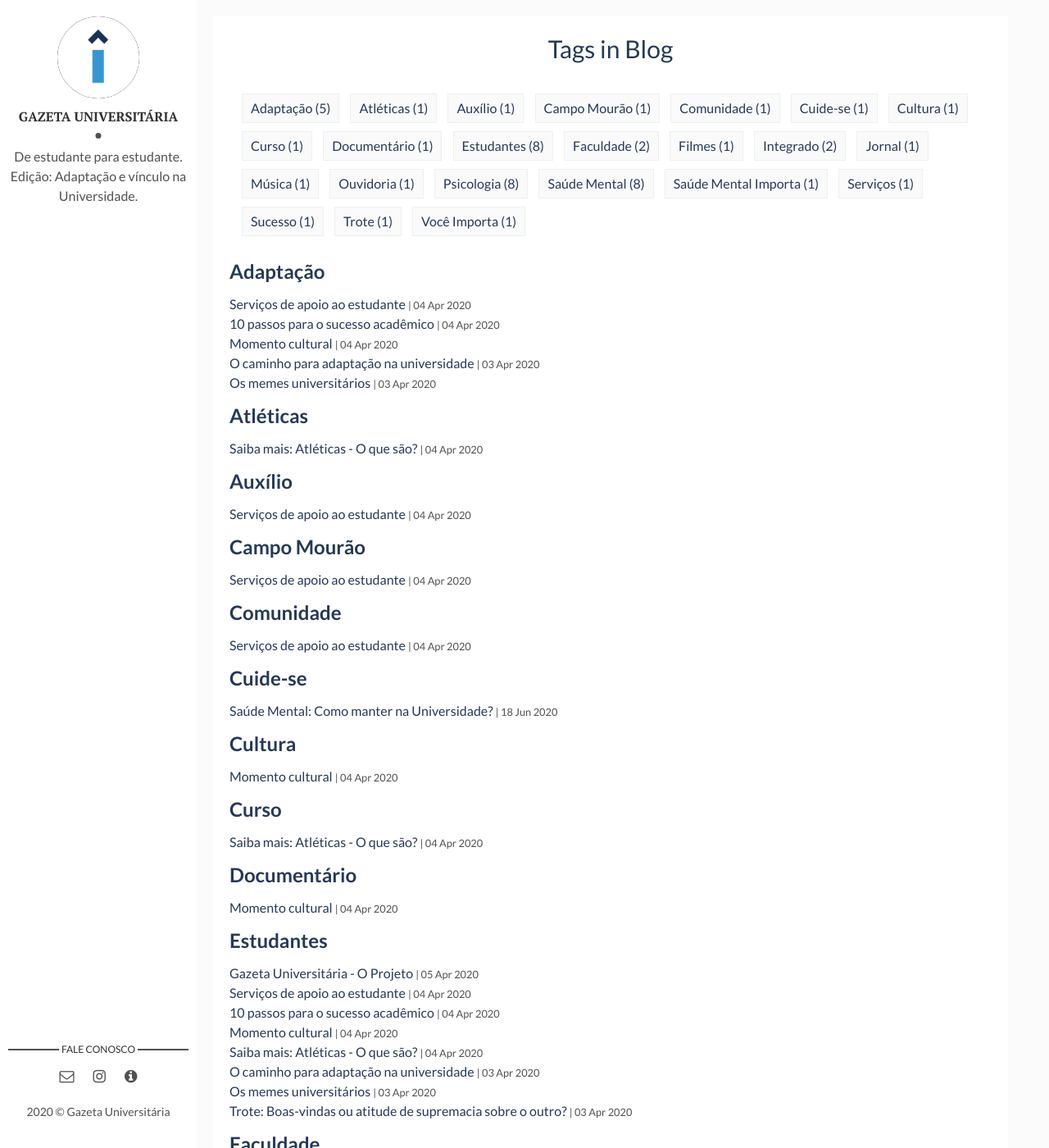
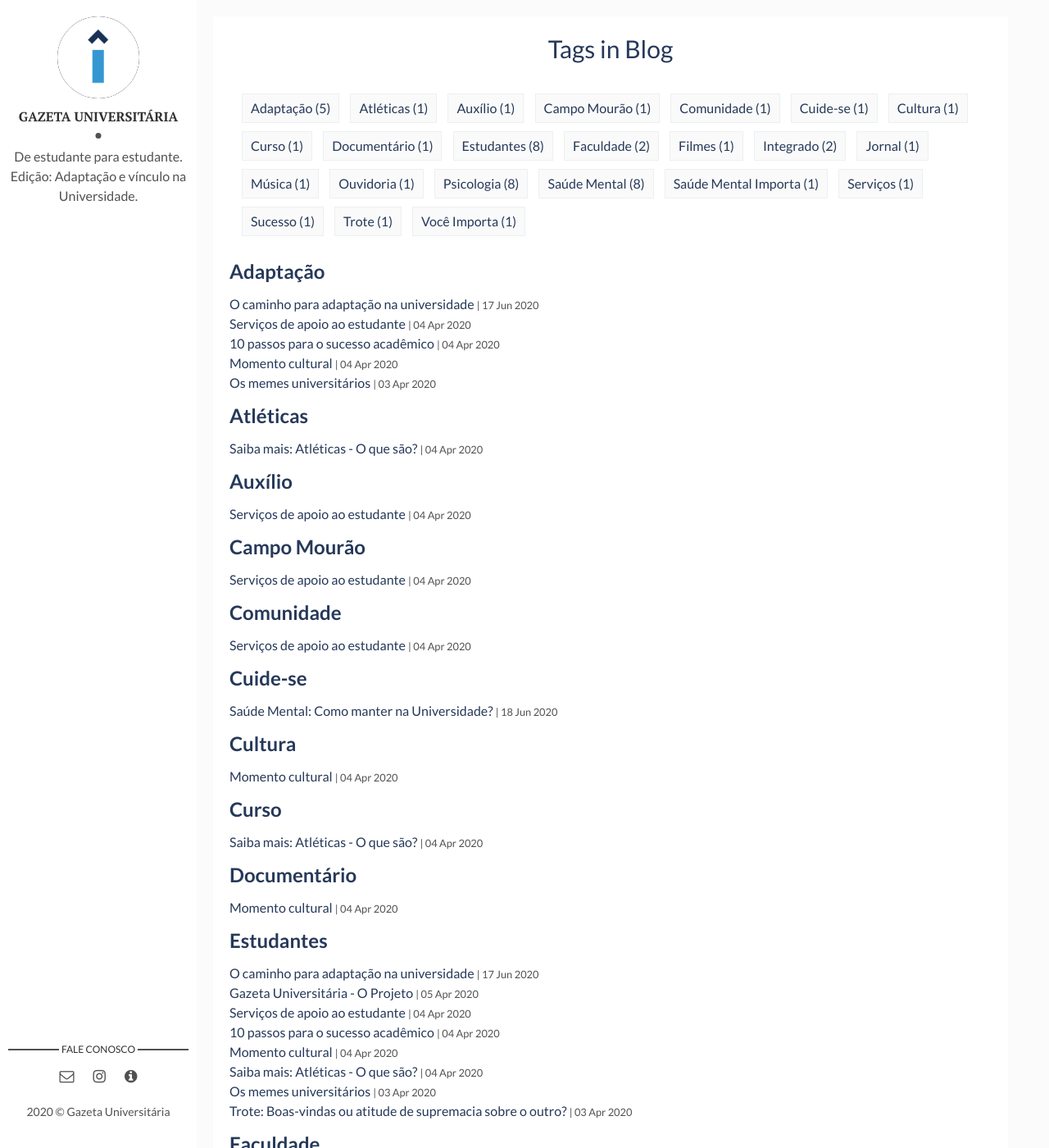
Before and after one commit to gazetauniversitaria/gazetauniversitaria.github.io, a Jekyll site: the page built from tags.html, in a window 1280 px wide and 1400 px high. Shown: the whole window at 82% size. Built offline with Jekyll 4.4.1, drawn with Linux system fonts in a browser that asks for light colours; some of the changed text lies outside the part shown.

Commit message:
Update 2020-06-17-adapt.markdown

```diff
--- a/_posts/2020-06-17-adapt.markdown
+++ b/_posts/2020-06-17-adapt.markdown
@@ -1,7 +1,7 @@
 ---
 layout: post
 title: "O caminho para adaptação na universidade"
-date: 2020-04-03 11:00:00 +0300
+date: 2020-06-17 11:00:00 +0300
 description: Ao projeto de jornal online; Gazeta Universitária
 img: saude-mental/Adaptação.jpg
 tags: [Estudantes, Saúde Mental, Psicologia,Adaptação]
```
